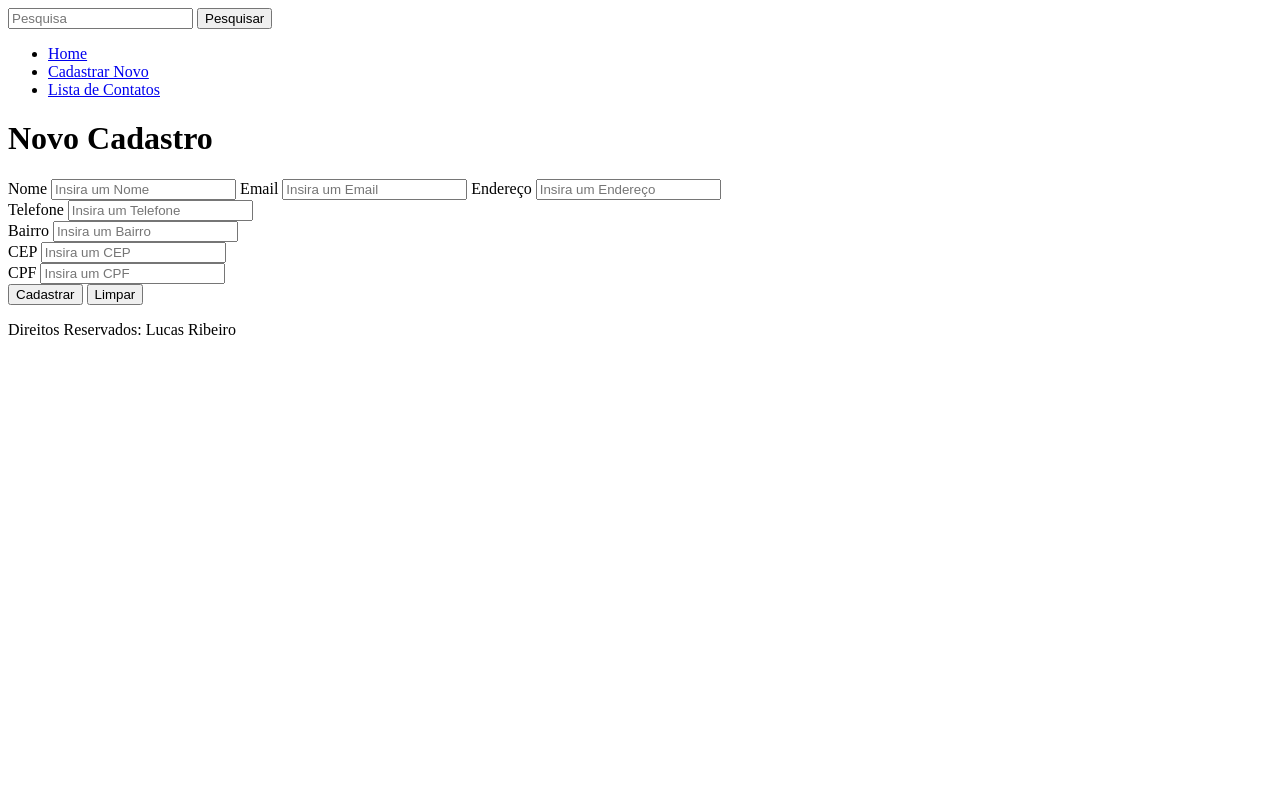
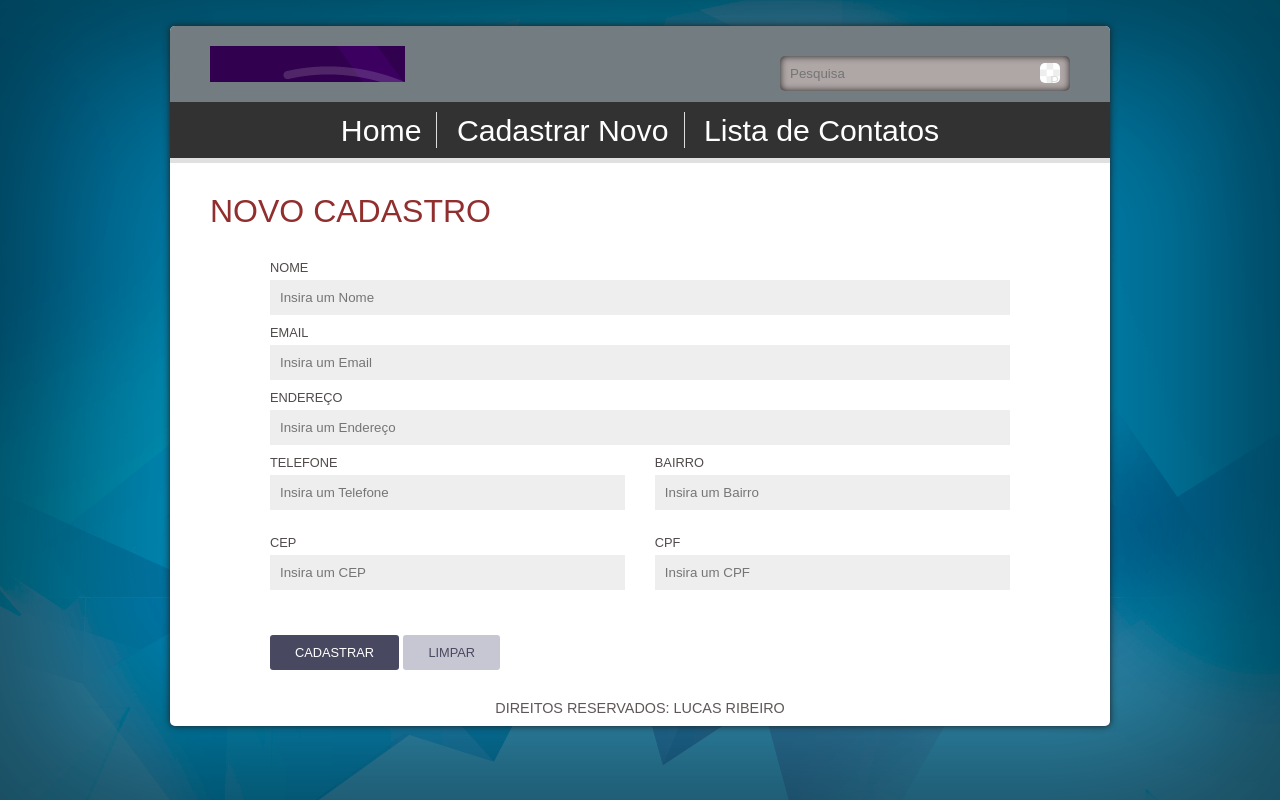
Before and after one commit to Lucas-Ribeiro7/Curso-de-MVC-em-PHP, a PHP site: page /Curso/Projetos/frm_cadastro.html in a window 1280 px wide. Run offline with PHP 8.4, Linux system fonts and the light colour scheme; some libraries are stand-ins or nearby versions.

Commit message:
Update - Front End

```diff
--- a/Projetos/css/estilo.css
+++ b/Projetos/css/estilo.css
@@ -140,7 +140,7 @@ div.base-colunas .col span{
 }
 
 div.base-colunas .col:nth-of-type(2n+0){
-    float: right;
+    float: right; /*O 'nth-of-type(2n+0)' significa as duas colunas que estão a direita da div, iai ele jogou os dois para o lado direito para dividir um pouco*/
 }
 div.base-colunas .col .icone{
     width: 100%;
@@ -172,3 +172,56 @@ div.base-rodape p{
     color: rgb(95, 87, 87);
     text-transform: uppercase;
 }
+
+/*Base Formulário*/
+div.base-formulario{
+    padding: 10px 60px;
+}
+div.base-formulario label{
+    display: inline-block;
+    padding-top: 10px; /*Espaçamento de cima*/
+    padding-bottom: 5px; /*Espaçamento de baixo*/
+    font-size: .8em;
+    text-transform: uppercase;
+    color: #504a4a;
+}
+div.base-formulario .col{
+    width: 48%;
+    float: left;
+    margin-bottom: 15px;
+}
+div.base-formulario .col:nth-of-type(2n+0){
+    float: right;
+}
+div.base-formulario .btn.cad ,
+div.base-formulario .btn.limpar{
+    display: inline-block;
+    width: auto;
+    padding: 10px 25px;
+    margin-top: 30px;
+    cursor: pointer;
+
+}
+div.base-formulario .btn.limpar{
+    background: #c7c7d3;
+    color: #484860;
+}
+div.base-formulario .btn.limpar:hover{
+    background: #919194;
+
+}
+.btn{
+    display: block;
+    padding: 10px;
+    border-radius: 3px;
+        -webkit-border-radius: 3px;
+            -moz-border-radius: 3px;
+    text-transform: uppercase;
+    color: #fff;
+    background: #484860;
+    font-size: .8em;
+}
+.btn:hover{
+    cursor: pointer; /*'hover' Significa quando você passar o mouse por ele*/
+    background: #31313a; ;
+}
--- a/Projetos/frm_cadastro.html
+++ b/Projetos/frm_cadastro.html
@@ -3,7 +3,7 @@
 <head>
     <meta charset="UTF-8">
     <meta name="viewport" content="width=device-width, initial-scale=1.0">
-    <!--<link rel="stylesheet" href="css/estilo.css">-->
+    <link rel="stylesheet" href="css/estilo.css">
     <script type="text/javascript" src="js/jquery-min.js"></script>
     <script type="text/javascript" src="js/js.js"></script>
     <title>FRONT-END</title>
@@ -35,25 +35,25 @@
                         <input type="text" name="" placeholder="Insira um Email">
                         <label>Endereço</label>
                         <input type="text" name="" placeholder="Insira um Endereço">
-                        <div>
+                        <div class="col">
                             <label>Telefone</label>
                             <input type="text" name="" placeholder="Insira um Telefone">
                         </div>
-                        <div>
+                        <div class="col">
                             <label>Bairro</label>
                             <input type="text" name="" placeholder="Insira um Bairro">
                         </div>
-                        <div>
+                        <div class="col">
                             <label>CEP</label>
                             <input type="text" name="" placeholder="Insira um CEP">
                         </div>
-                        <div>
+                        <div class="col">
                             <label>CPF</label>
                             <input type="text" name="" placeholder="Insira um CPF">
                         </div>
 
-                        <input type="submit" value="Cadastrar">
-                        <input type="reset" value="Limpar">
+                        <input type="submit" value="Cadastrar" class="btn cad">
+                        <input type="reset" value="Limpar" class="btn limpar">
                     </form>
                 </div>
             </div>
```
